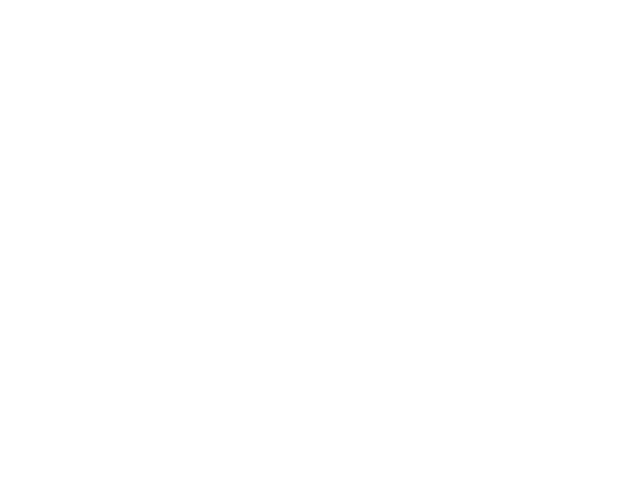
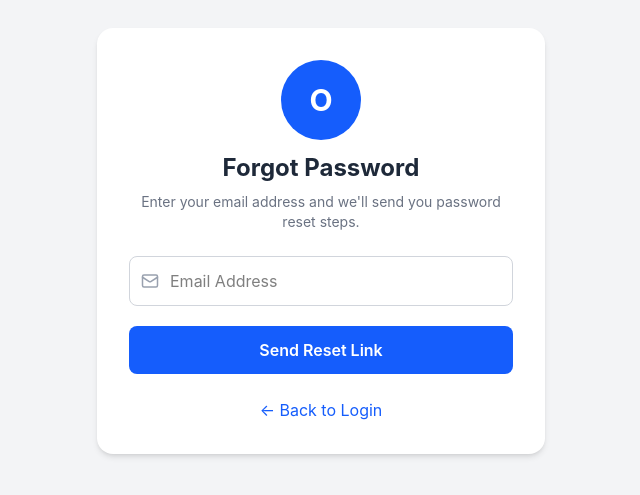
Before and after one commit to tinsaetemesgen/student-portal, a React (Vite) app in the folder frontend/: page /forgot-password in a window 1280 px wide. Before the commit this address had no page. Shown: the part 159-654 px from the top of the page, without its empty margins (319-959 px from the left). Built offline with nearby package versions, Linux system fonts and the light colour scheme.

Commit message:
Added Forgot Password page

```diff
--- a/frontend/src/App.tsx
+++ b/frontend/src/App.tsx
@@ -2,6 +2,9 @@
 import { BrowserRouter, Routes, Route } from "react-router-dom";
 import Login from "./pages/Login";
 
+
+//ForgotPassword Page
+import ForgotPassword from "./pages/ForgotPassword";
 
 // Admin Pages
 import AdminDashboard from "./pages/admin/AdminDashboard";
@@ -268,7 +271,17 @@ function App() {
           </PrivateRoute>
         } />
 
+
+         //Forgot Password
+
+        <Route path="/forgot-password" element={<ForgotPassword />} />
+
       </Routes>
+
+
+
+
+
     </BrowserRouter>
   );
 }
--- /dev/null
+++ b/frontend/src/pages/ForgotPassword.tsx
@@ -0,0 +1,115 @@
+import { useState } from "react";
+import { Link } from "react-router-dom";
+import axios from "axios";
+import { Mail } from "lucide-react";
+import { useAppContext } from "../context/AppContext";
+
+const ForgotPassword = () => {
+    const { schoolInfo } = useAppContext();
+
+    const [email, setEmail] = useState("");
+    const [loading, setLoading] = useState(false);
+    const [message, setMessage] = useState("");
+    const [error, setError] = useState("");
+
+    const handleSubmit = async (e: React.FormEvent) => {
+        e.preventDefault();
+
+        setLoading(true);
+        setMessage("");
+        setError("");
+
+        try {
+            const res = await axios.post(
+                "http://localhost:7000/api/auth/forgot-password",
+                { email }
+            );
+
+            setMessage(res.data.message || "Password reset instructions have been sent.");
+        } catch (err: any) {
+            setError(err.response?.data?.error || "Something went wrong.");
+        } finally {
+            setLoading(false);
+        }
+    };
+
+    return (
+        <div className="min-h-screen flex items-center justify-center bg-gray-100 px-4">
+            <div className="bg-white w-full max-w-md rounded-2xl shadow-md p-8">
+
+                <div className="flex flex-col items-center mb-6">
+                    {schoolInfo.logo ? (
+                        <img
+                            src={schoolInfo.logo}
+                            alt={schoolInfo.name}
+                            className="w-20 h-20 rounded-full object-contain border-2 border-blue-200 mb-3"
+                        />
+                    ) : (
+                        <div className="w-20 h-20 rounded-full bg-blue-600 text-white flex items-center justify-center text-3xl font-bold mb-3">
+                            {schoolInfo.name.charAt(0).toUpperCase()}
+                        </div>
+                    )}
+
+                    <h2 className="text-2xl font-bold text-gray-800">
+                        Forgot Password
+                    </h2>
+
+                    <p className="text-sm text-gray-500 mt-2 text-center">
+                        Enter your email address and we'll send you password reset steps.
+                    </p>
+                </div>
+
+                {message && (
+                    <div className="mb-4 bg-green-100 text-green-700 p-3 rounded-lg text-sm">
+                        {message}
+                    </div>
+                )}
+
+                {error && (
+                    <div className="mb-4 bg-red-100 text-red-700 p-3 rounded-lg text-sm">
+                        {error}
+                    </div>
+                )}
+
+                <form onSubmit={handleSubmit}>
+
+                    <div className="relative mb-5">
+                        <Mail
+                            size={18}
+                            className="absolute left-3 top-1/2 -translate-y-1/2 text-gray-400"
+                        />
+
+                        <input
+                            type="email"
+                            placeholder="Email Address"
+                            required
+                            value={email}
+                            onChange={(e) => setEmail(e.target.value)}
+                            className="w-full border border-gray-300 rounded-lg pl-10 pr-4 py-3 focus:outline-none focus:ring-2 focus:ring-blue-500"
+                        />
+                    </div>
+
+                    <button
+                        type="submit"
+                        disabled={loading}
+                        className="w-full bg-blue-600 hover:bg-blue-700 text-white rounded-lg py-3 font-semibold transition"
+                    >
+                        {loading ? "Sending..." : "Send Reset Link"}
+                    </button>
+                </form>
+
+                <div className="mt-6 text-center">
+                    <Link
+                        to="/"
+                        className="text-blue-600 hover:underline"
+                    >
+                        ← Back to Login
+                    </Link>
+                </div>
+
+            </div>
+        </div>
+    );
+};
+
+export default ForgotPassword;
--- a/frontend/src/pages/Login.tsx
+++ b/frontend/src/pages/Login.tsx
@@ -1,10 +1,11 @@
-// Login.tsx - Update the role type and dropdown options
 import { useState } from "react";
 import { useNavigate } from "react-router-dom";
 import axios from "axios";
+import { Eye, EyeOff } from "lucide-react";
 import { useAppContext } from "../context/AppContext";
+import { Link } from "react-router-dom";
 
-// ✅ Add all roles
+
 type Role = "admin" | "registrar" | "finance_officer" | "teacher" | "student" | "parent";
 
 const Login = () => {
@@ -13,6 +14,7 @@ const Login = () => {
     const [role, setRole] = useState<Role>("student");
     const [email, setEmail] = useState("");
     const [password, setPassword] = useState("");
+    const [showPassword, setShowPassword] = useState(false);
     const [error, setError] = useState("");
     const [loading, setLoading] = useState(false);
 
@@ -34,7 +36,6 @@ const Login = () => {
                 const userRole = response.data.data.role;
                 setCurrentRole(userRole);
 
-                // Redirect based on role
                 switch (userRole) {
                     case "admin":
                         navigate("/admin");
@@ -68,7 +69,6 @@ const Login = () => {
     return (
         <div className="min-h-screen flex items-center justify-center bg-gray-100 px-4">
             <div className="bg-white p-6 sm:p-8 rounded-2xl shadow-md w-full max-w-md mx-auto">
-                {/* School Logo and Name */}
                 <div className="flex flex-col items-center mb-6">
                     {schoolInfo.logo ? (
                         <img
@@ -87,14 +87,12 @@ const Login = () => {
                     <p className="text-sm text-gray-500 mt-1">{schoolInfo.address}</p>
                 </div>
 
-                {/* Error Message */}
                 {error && (
                     <div className="mb-4 p-3 bg-red-100 text-red-700 rounded-lg text-sm text-center">
                         {error}
                     </div>
                 )}
 
-                {/* Role Selection */}
                 <div className="mb-4">
                     <label className="block text-sm font-medium text-gray-700 mb-2">
                         Login as
@@ -113,7 +111,6 @@ const Login = () => {
                     </select>
                 </div>
 
-                {/* Email */}
                 <input
                     type="email"
                     placeholder="Email"
@@ -122,27 +119,41 @@ const Login = () => {
                     className="w-full border border-gray-300 p-3 rounded-lg mb-4 focus:outline-none focus:ring-2 focus:ring-blue-500"
                 />
 
-                {/* Password */}
+                <div className="relative mb-6">
                     <input
-                    type="password"
+                        type={showPassword ? "text" : "password"}
                         placeholder="Password"
                         value={password}
                         onChange={(e) => setPassword(e.target.value)}
-                    className="w-full border border-gray-300 p-3 rounded-lg mb-6 focus:outline-none focus:ring-2 focus:ring-blue-500"
+                        className="w-full border border-gray-300 p-3 rounded-lg focus:outline-none focus:ring-2 focus:ring-blue-500 pr-12"
                     />
+                    <button
+                        type="button"
+                        onClick={() => setShowPassword((prev) => !prev)}
+                        className="absolute inset-y-0 right-3 flex items-center text-gray-500"
+                    >
+                        {showPassword ? <EyeOff size={18} /> : <Eye size={18} />}
+                    </button>
+                </div>
 
-                {/* Login Button */}
+                <div className="mb-4 text-center">
+                    <Link
+                        to="./forgot-password"
+                        className="text-gray-600 hover:text-blue-600 transition-colors"
+                    >
+                        Forgot password?
+                    </Link>
+                </div>
+
                 <button
                     onClick={handleLogin}
                     disabled={loading}
-                    className={`w-full bg-blue-600 text-white py-3 rounded-lg hover:bg-blue-700 transition-colors font-semibold ${
-                        loading ? "opacity-50 cursor-not-allowed" : ""
+                    className={`w-full bg-blue-600 text-white py-3 rounded-lg hover:bg-blue-700 transition-colors font-semibold ${loading ? "opacity-50 cursor-not-allowed" : ""
                         }`}
                 >
                     {loading ? "Logging in..." : `Continue as ${role.charAt(0).toUpperCase() + role.slice(1)}`}
                 </button>
 
-                {/* Demo Credentials */}
                 <div className="mt-6 p-4 bg-gray-50 rounded-lg text-sm text-gray-600 text-center">
                     <p className="font-medium">🔑 Demo Credentials</p>
                     <div className="grid grid-cols-2 gap-1 mt-2 text-xs">
--- a/frontend/src/pages/registrar/RegistrarParents.tsx
+++ b/frontend/src/pages/registrar/RegistrarParents.tsx
@@ -1,6 +1,5 @@
 import { useState, useEffect } from "react";
-import { Users, UserPlus, Search, Link2, Eye, X } from "lucide-react";
-import DashboardLayout from "../../layout/DashboardLayout";
+import { UserPlus, Search, Link2, X } from "lucide-react"; import DashboardLayout from "../../layout/DashboardLayout";
 import axios from "axios";
 
 interface Parent {
@@ -19,6 +18,7 @@ interface Student {
     email: string;
     class: string;
     age: number;
+    parentId?: string;
 }
 
 const RegistrarParents = () => {
```
Also changed, not shown: 1 other file (tests, documents, lock files or other folders). Lines whose indentation alone changed are shown as unchanged.
